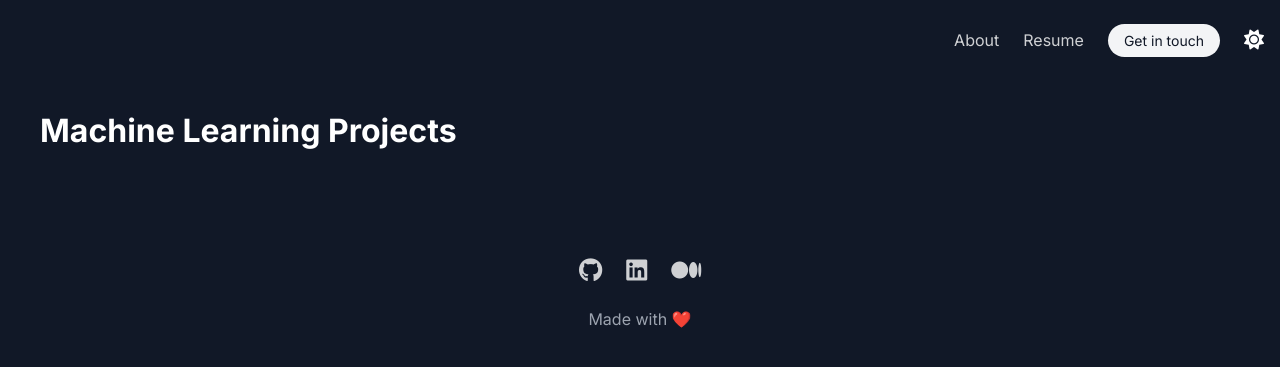
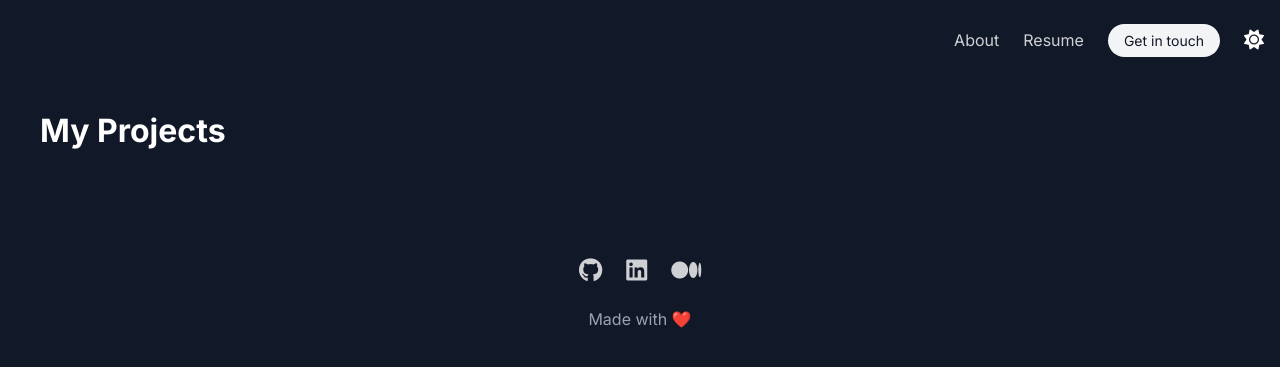
Before and after one commit to MaharshPatelX/maharshpatelx.github.io, a Flask app: page /projects in a window 1280 px wide. Shown: the top 367 px of the page. Run offline with Flask 3, Linux system fonts and the light colour scheme; data that the repository does not hold is empty; parts of the project's set-up code (start-up, migrations or seed data) failed here and were passed over.

Commit message:
projects

```diff
--- a/templates/index.html
+++ b/templates/index.html
@@ -40,7 +40,7 @@
     <div class="card projects-card">
         <a href="{{ url_for('public.projects') }}" class="card-link">
             <i class="fas fa-project-diagram"></i>
-            <h3>ML Projects</h3>
+            <h3>Projects</h3>
         </a>
     </div>
 
--- a/templates/projects.html
+++ b/templates/projects.html
@@ -3,7 +3,7 @@
 {% block content %}
 <!-- Projects Content -->
 <div class="projects-container">
-    <h1>Machine Learning Projects</h1>
+    <h1>My Projects</h1>
 
     <div class="projects-grid">
         {% for project in projects %}
```
